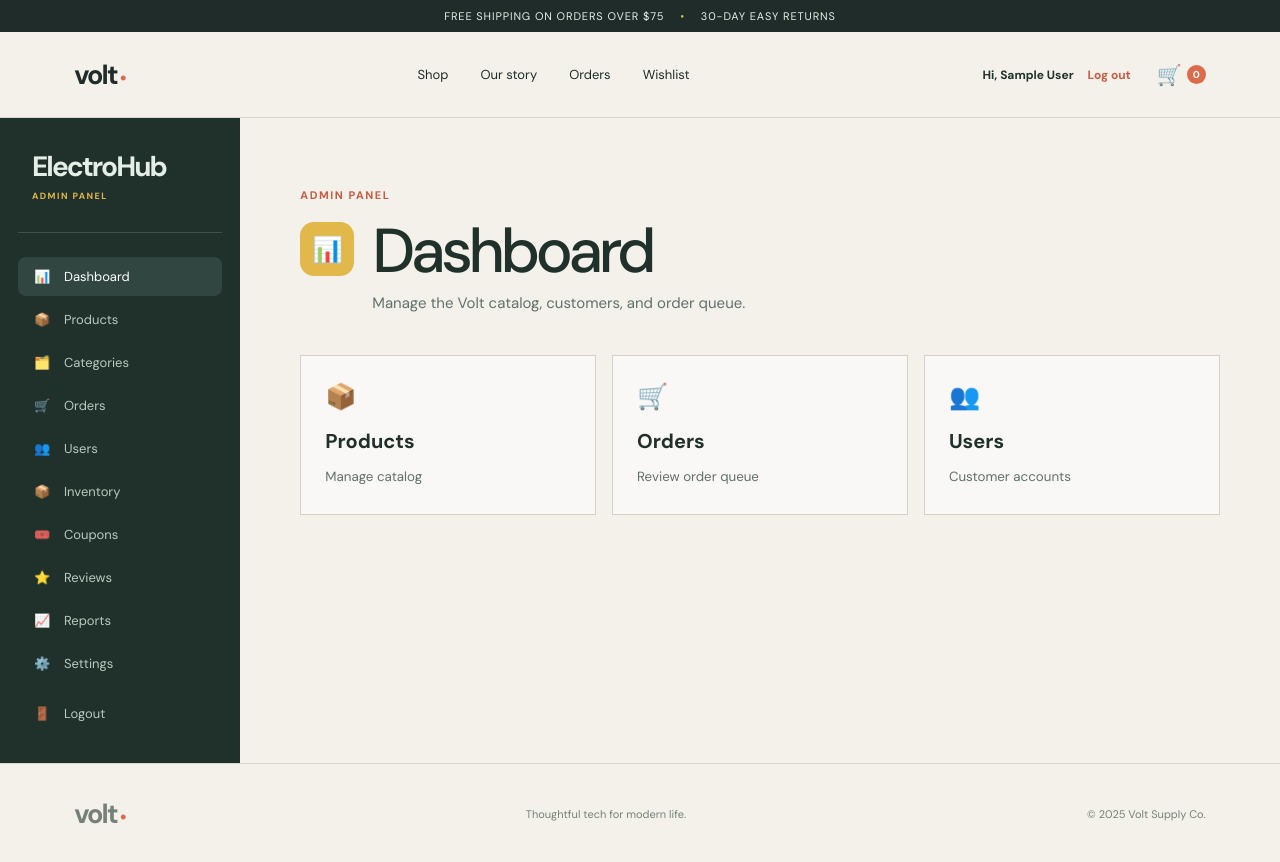
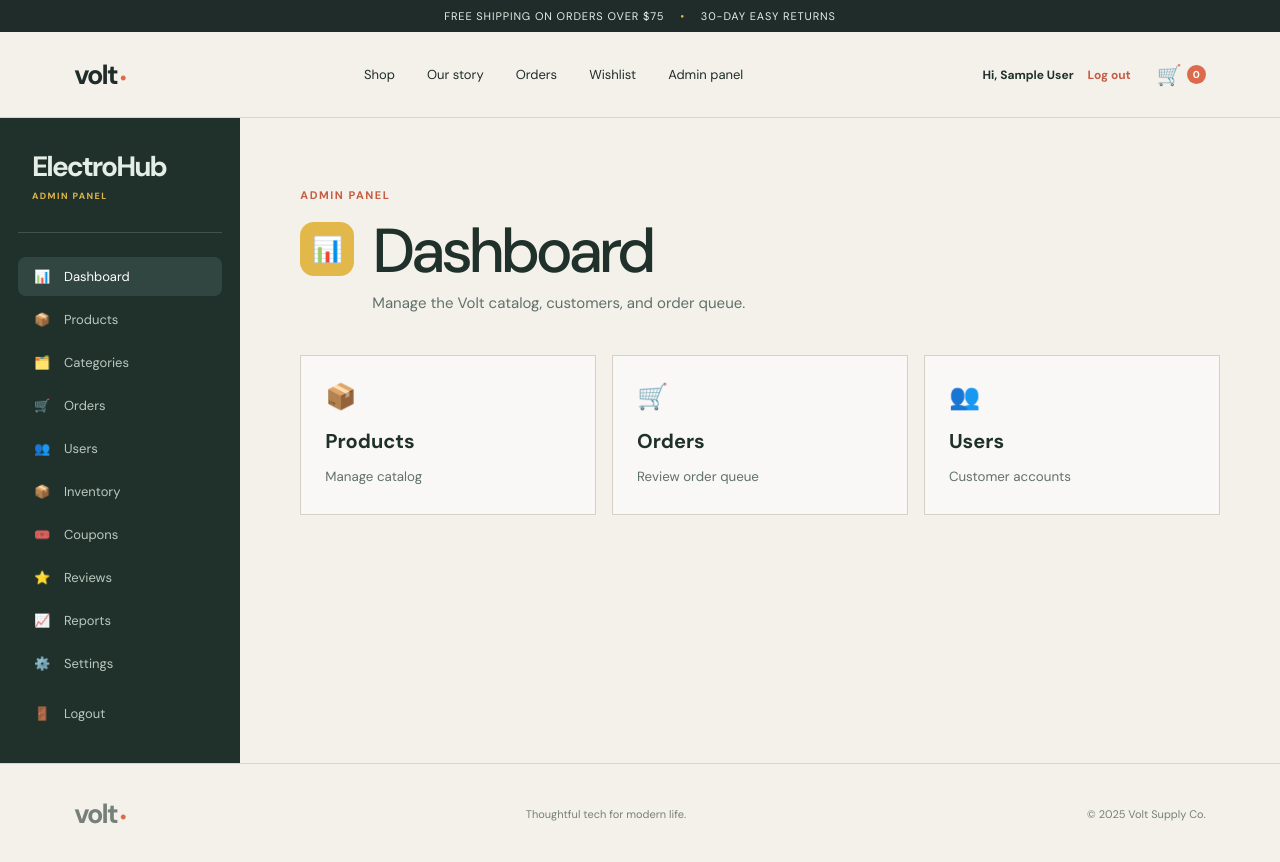
Before and after one commit to Neetu-12/electronicsweb, a React (Vite) app in the folder frontend/: page /admin in a window 1280 px wide. Built offline with nearby package versions, Linux system fonts and the light colour scheme; no server answers; sample sign-in values are in the browser's storage; a web font is replaced by a local one.

Commit message:
minor change

```diff
--- a/frontend/src/App.css
+++ b/frontend/src/App.css
@@ -124,6 +124,8 @@
 .admin-shell { min-height:calc(100vh - 155px); display:grid; grid-template-columns:240px minmax(0,1fr); background:#f4f1eb; }
 .admin-sidebar { display:flex; flex-direction:column; padding:30px 18px; background:#20312c; color:#e4eee6; }
 .admin-brand { display:flex; flex-direction:column; gap:5px; padding:0 14px 30px; border-bottom:1px solid rgba(228,238,230,.16); }
+.admin-brand { color:#e4eee6; text-decoration:none; }
+.admin-brand:hover { color:#fff; }
 .admin-brand span { font-size:28px; font-weight:700; letter-spacing:-.07em; }
 .admin-brand small { color:#e2b84a; font-size:9px; font-weight:700; letter-spacing:.16em; }
 .admin-nav { display:grid; gap:4px; padding-top:24px; }
--- a/frontend/src/admin/AdminLayout.jsx
+++ b/frontend/src/admin/AdminLayout.jsx
@@ -27,7 +27,7 @@ export default function AdminLayout() {
 
   return <section className="admin-shell">
     <aside className="admin-sidebar">
-      <div className="admin-brand"><span>ElectroHub</span><small>ADMIN PANEL</small></div>
+      <NavLink className="admin-brand" to="/admin" end><span>ElectroHub</span><small>ADMIN PANEL</small></NavLink>
       <nav className="admin-nav" aria-label="Admin navigation">
         {navigation.map((item) => <NavLink key={item.to} to={item.to} end={item.end}>
           <span aria-hidden="true">{item.icon}</span>{item.label}
--- a/frontend/src/components/Navbar.jsx
+++ b/frontend/src/components/Navbar.jsx
@@ -25,6 +25,7 @@ export default function Navbar() {
       <Link to="/">Our story</Link>
       <Link to="/orders">Orders</Link>
       <Link to="/wishlist">Wishlist</Link>
+      {user?.role === 'admin' && <Link to="/admin">Admin panel</Link>}
     </nav>
     <div className="header-actions">
       {user ?
```
